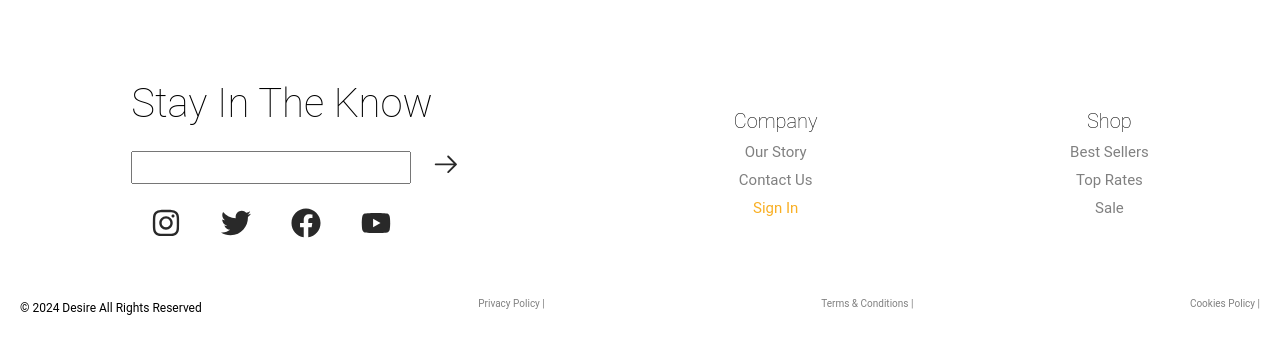
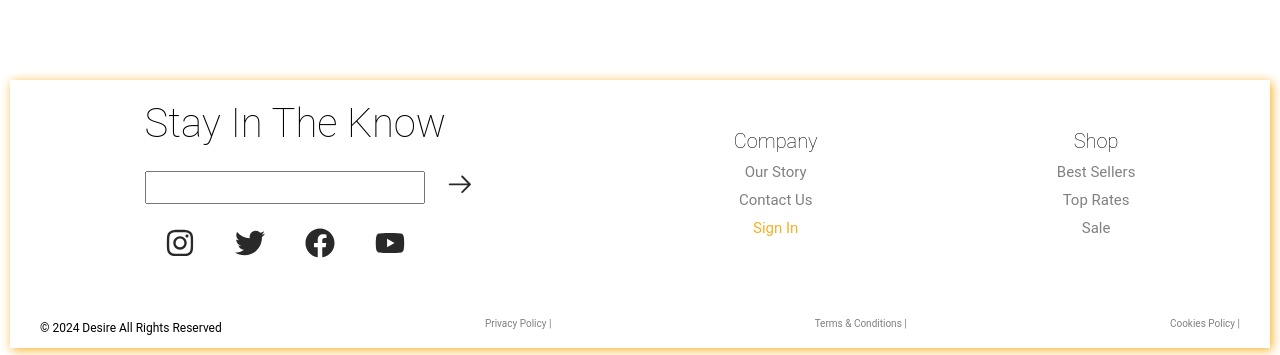
Before and after one commit to youcef23061983/clothing-ecommerce, a React (Vite) app in the folder front-end/: page /login in a window 1280 px wide. Shown: the part 1178-1533 px from the top of the page. Before the commit the page ends 1496 px from the top, so only its background shows below. Built offline with nearby package versions, Linux system fonts and the light colour scheme; no server answers.

Commit message:
18th commit

```diff
--- a/front-end/src/front page/Footer.jsx
+++ b/front-end/src/front page/Footer.jsx
@@ -1,4 +1,3 @@
-import React from "react";
 import { GoArrowRight } from "react-icons/go";
 import { FaInstagram, FaTwitter, FaFacebook, FaYoutube } from "react-icons/fa";
 
@@ -6,7 +5,7 @@ import { Link, NavLink } from "react-router-dom";
 
 const Footer = () => {
   return (
-    <div>
+    <div className="footer">
       <div className="footerContainer">
         <div className="footerEmail">
           <h2>stay in the know</h2>
--- a/front-end/src/front page/Layout.jsx
+++ b/front-end/src/front page/Layout.jsx
@@ -1,4 +1,3 @@
-import React from "react";
 import Navbar from "./Navbar";
 import Footer from "./Footer";
 import { Outlet } from "react-router-dom";
--- a/front-end/src/front page/Navbar.jsx
+++ b/front-end/src/front page/Navbar.jsx
@@ -144,7 +144,7 @@ const Navbar = () => {
           </div>
           <div className="cart">
             {googleUser ? (
-              <div div className="cart">
+              <div className="cart">
                 <p className="displayName">
                   Welcome, {user && user.displayName}
                 </p>
--- a/front-end/src/index.css
+++ b/front-end/src/index.css
@@ -436,6 +436,11 @@ button {
   line-height: 2.2rem;
   font-weight: lighter;
 }
+.footer {
+  box-shadow: 0.2rem 0.2rem 1rem var(--clr-secondary-header-color);
+  margin: 1rem;
+  padding: 1rem;
+}
 @media screen and (min-width: 336px) {
   .nav-header {
     display: flex;
--- a/front-end/src/pages/Cart.jsx
+++ b/front-end/src/pages/Cart.jsx
@@ -22,7 +22,9 @@ const Cart = () => {
       <h2 className="cartTitle">your bag</h2>
 
       <div>
-        {cart.length === 0 && <h4 className="emptyCart">is currently empty</h4>}
+        {cart.length === 0 && (
+          <h4 className="emptyCart">your cart is currently empty</h4>
+        )}
       </div>
       <div className="cartContainer">
         {cart.map((item) => {
```
